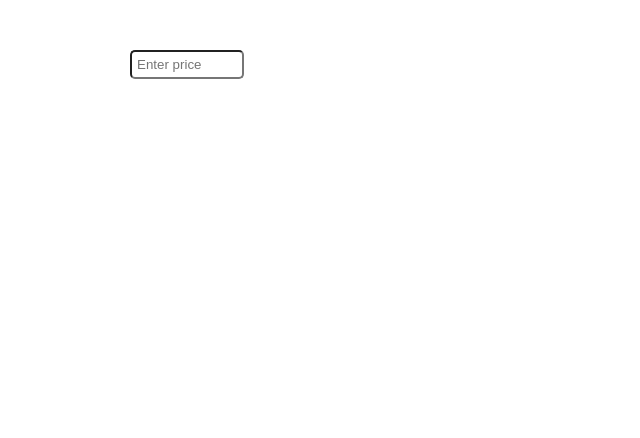
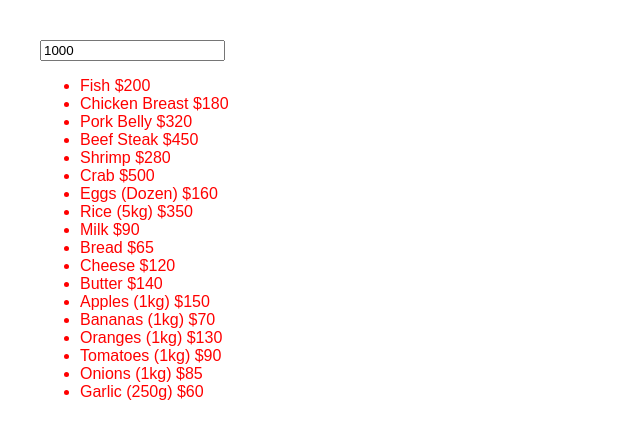
Before and after one commit to mrCodeScripts/personalWorkspace, a Next.js app in the folder webDev/proj_01/frontend/: page / in a window 1280 px wide. Shown: the top 438 px of the page, without its empty margins (0-640 px from the left). Built offline with nearby package versions, Linux system fonts and the light colour scheme.

Commit message:
lkjsdlfkj

```diff
--- a/webDev/proj_01/frontend/app/components/examples/HooksAndExamples/useMemo.tsx
+++ b/webDev/proj_01/frontend/app/components/examples/HooksAndExamples/useMemo.tsx
@@ -1,5 +1,12 @@
 "use client";
-import React, { memo, useCallback, useEffect, useId, useMemo, useState } from "react";
+import React, {
+  memo,
+  useCallback,
+  useEffect,
+  useId,
+  useMemo,
+  useState,
+} from "react";
 
 function UseMemoExample1() {
   const [state, newState] = useState<number>(0);
@@ -24,22 +31,8 @@ function UseMemoExample1() {
 }
 
 function UseMemoExample2() {
-  // --------------------------
-  // 1️⃣ Type
-  // --------------------------
-  type Product = {
-    name: string;
-    price: number;
-  };
-
-  // --------------------------
-  // 2️⃣ State
-  // --------------------------
-  const [filterPrice, setFilterPrice] = useState<number>(1000);
-
-  // --------------------------
-  // 3️⃣ Data
-  // --------------------------
+  type Product = { name: string; price: number };
+  const [filterPrice, newFilterPrice] = useState<string>("1000");
   const ExistingProducts: Product[] = [
     { name: "Fish", price: 200 },
     { name: "Chicken Breast", price: 180 },
@@ -61,61 +54,21 @@ function UseMemoExample2() {
     { name: "Garlic (250g)", price: 60 },
   ];
 
-  // --------------------------
-  // 4️⃣ Memoized Filtered Products
-  // --------------------------
-  const FilteredProducts = useMemo(() => {
-    return ExistingProducts.filter((p) => p.price <= filterPrice);
-  }, [filterPrice]);
+  const ProductListComponent = React.memo((props: {products: Product[], priceRange: number}) => {
+    const price = props.priceRange;
+    const filteredProducts = price > 0 ? props.products.filter(e => e.price <= price) : props.products;
+    return (
+      <ul style={{color: "red"}}>
+        {filteredProducts.map((e, i) => <li key={i}>{e.name} ${e.price}</li>)}
+      </ul>
+    );
+  });
 
-  // --------------------------
-  // 5️⃣ Child Components
-  // --------------------------
-  const FilteredProductsDisplay = React.memo(
-    ({ products }: { products: Product[] }) => {
-      return (
-        <ul>
-          {products.map((e, i) => (
-            <li key={i}>
-              {`{e.name} -> ${e.price}`}
-            </li>
-          ))}
-        </ul>
-      );
-    }
-  );
-
-  const InputFilterer = React.memo(
-    ({ inputAction }: { inputAction: (val: number) => void }) => {
-      const input_id = useId();
-
-      const handleInput = (e: React.ChangeEvent<HTMLInputElement>) => {
-        inputAction(Number(e.currentTarget.value));
-      };
-
-      return (
-        <div style={{ marginBottom: "15px" }}>
-          <label htmlFor={`inpt_${input_id}`}>Max Price: </label>
-          <input
-            type="number"
-            id={`inpt_${input_id}`}
-            style={{ padding: "5px", borderRadius: "5px", width: "100px" }}
-            onChange={handleInput}
-            placeholder="Enter price"
-          />
-        </div>
-      );
-    }
-  );
-
-  // --------------------------
-  // 6️⃣ Render
-  // --------------------------
   return (
-    <div style={{ padding: "10px", display: "flex", flexDirection: "column" }}>
-      <InputFilterer inputAction={setFilterPrice} />
-      <FilteredProductsDisplay products={FilteredProducts} />
-    </div>
+    <>
+      <input type="number" value={Number(filterPrice)} onInput={(e: React.InputEvent<HTMLInputElement>) => newFilterPrice(e.currentTarget.value)} />
+      <ProductListComponent products={ExistingProducts} priceRange={Number(filterPrice)} />
+    </>
   );
 }
 
```
